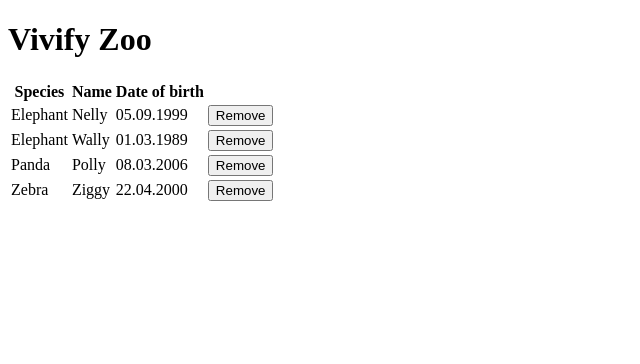
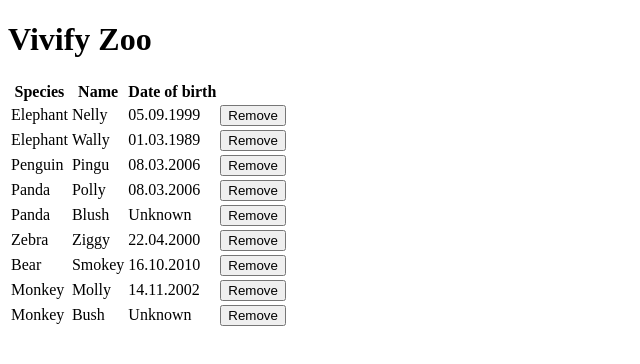
Before and after one commit to dregos/zoo, an Angular app: page / in a window 1280 px wide. Shown: the top 364 px of the page, without its empty margins (0-640 px from the left). Built offline with nearby package versions, Linux system fonts and the light colour scheme.

Commit message:
remove button and unknown for empty birth date

```diff
--- a/src/app/animal-list/animal-list.component.html
+++ b/src/app/animal-list/animal-list.component.html
@@ -11,7 +11,7 @@
     <tr>
       <td>{{animal.species}}</td>
       <td>{{animal.name}}</td>
-      <td>{{animal.birthDate}}</td>
+      <td>{{animal.birthDate ? animal.birthDate : 'Unknown'}}</td>
       <td><button type="button" name="button" (click)="remove(animal)">Remove</button></td>
     </tr>
   </ng-container>
--- a/src/app/animal-list/animal-list.component.ts
+++ b/src/app/animal-list/animal-list.component.ts
@@ -23,14 +23,39 @@ export class AnimalListComponent {
         birthDate: '01.03.1989'
       },
       {
+        species: 'Penguin',
+        name: 'Pingu',
+        birthDate: '08.03.2006'
+      },
+      {
         species: 'Panda',
         name: 'Polly',
         birthDate: '08.03.2006'
       },
       {
+        species: 'Panda',
+        name: 'Blush',
+        birthDate: ''
+      },
+      {
         species: 'Zebra',
         name: 'Ziggy',
         birthDate: '22.04.2000'
+      },
+      {
+        species: 'Bear',
+        name: 'Smokey',
+        birthDate: '16.10.2010'
+      },
+      {
+        species: 'Monkey',
+        name: 'Molly',
+        birthDate: '14.11.2002'
+      },
+      {
+        species: 'Monkey',
+        name: 'Bush',
+        birthDate: ''
       }
     ]
   }
```
